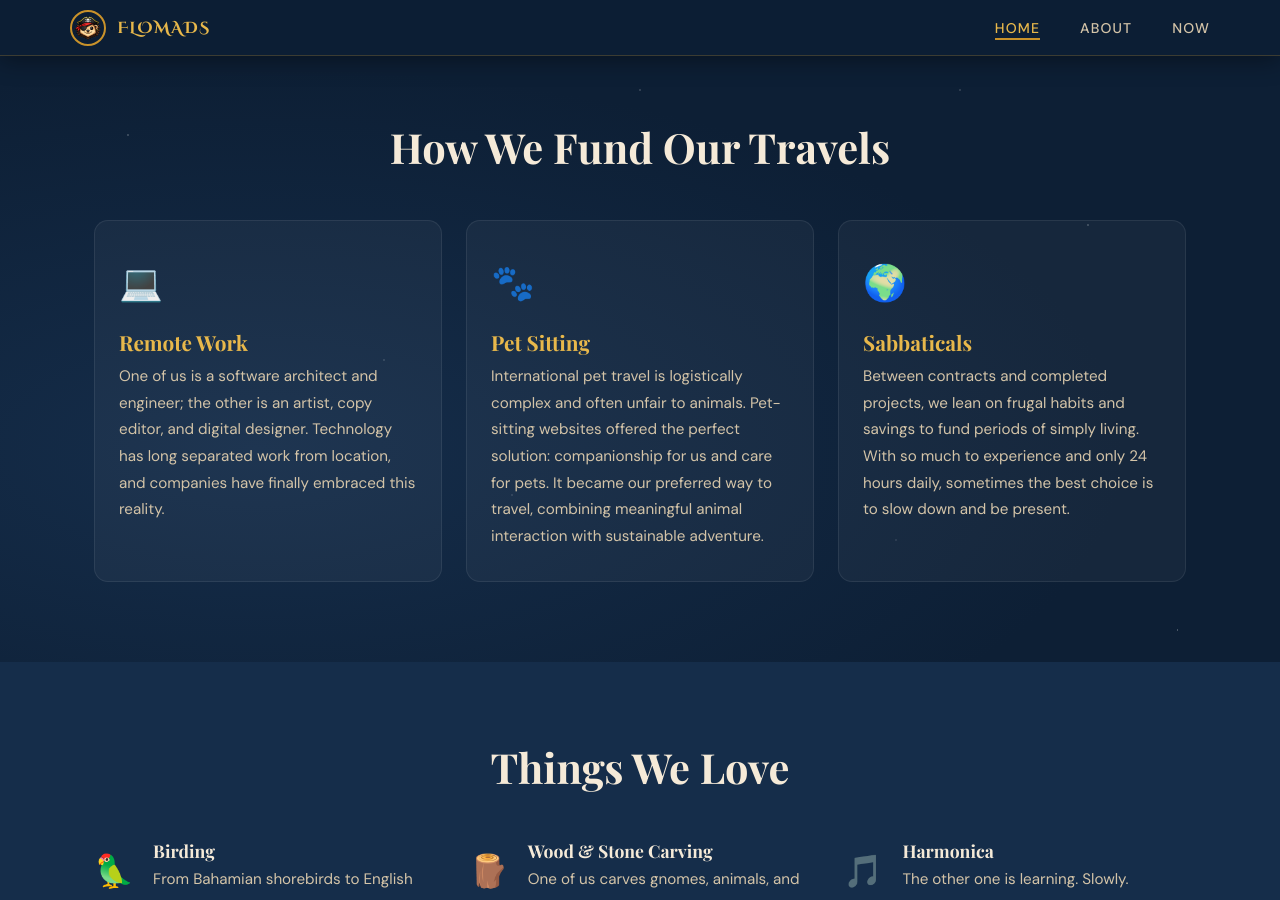
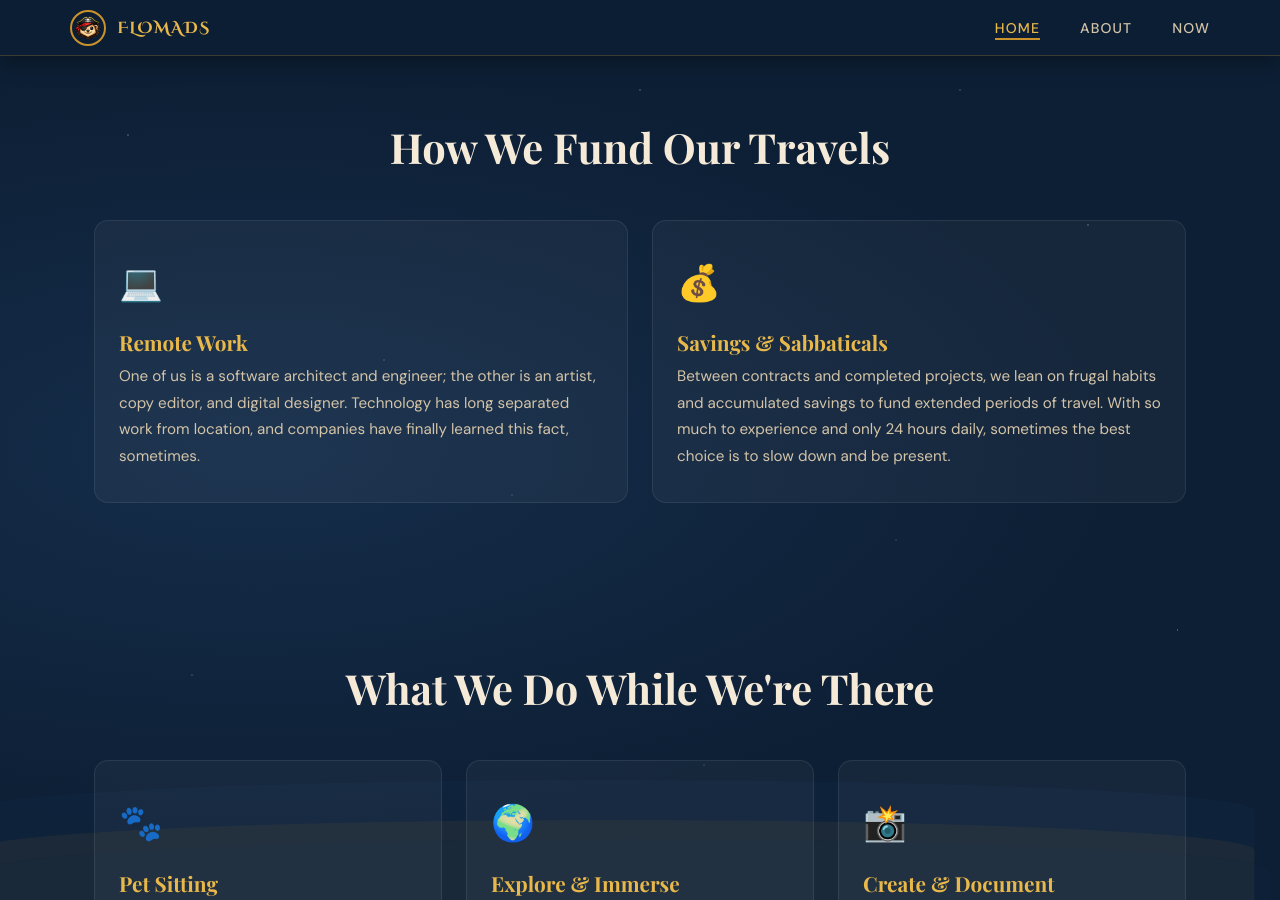
Before and after one commit to Synergy-UpLink/flomads, a Jekyll site: the page built from index.html, in a window 1280 px wide and 900 px high, scrolled down 3255 px. Built offline with Jekyll 4.4.1, drawn with Linux system fonts in a browser that asks for light colours; some web fonts are replaced; some of the changed text lies outside the part shown.

Commit message:
more content refactoring

```diff
--- a/index.html
+++ b/index.html
@@ -169,21 +169,40 @@ petsit at a time."
       <div class="travel-card">
         <div class="travel-icon">💻</div>
         <h3>Remote Work</h3>
-        <p>One of us is a software architect and engineer; the other is an artist, copy editor, and digital designer. Technology has long separated work from location, and companies have finally embraced this reality.</p>
+        <p>One of us is a software architect and engineer; the other is an artist, copy editor, and digital designer. Technology has long separated work from location, and companies have finally learned this fact, sometimes.</p>
       </div>
       <div class="travel-card">
-        <div class="travel-icon">🐾</div>
-        <h3>Pet Sitting</h3>
-        <p>International pet travel is logistically complex and often unfair to animals. Pet-sitting websites offered the perfect solution: companionship for us and care for pets. It became our preferred way to travel, combining meaningful animal interaction with sustainable adventure.</p>
-      </div>
-      <div class="travel-card">
-        <div class="travel-icon">🌍</div>
-        <h3>Sabbaticals</h3>
-        <p>Between contracts and completed projects, we lean on frugal habits and savings to fund periods of simply living. With so much to experience and only 24 hours daily, sometimes the best choice is to slow down and be present.</p>
+        <div class="travel-icon">💰</div>
+        <h3>Savings & Sabbaticals</h3>
+        <p>Between contracts and completed projects, we lean on frugal habits and accumulated savings to fund extended periods of travel. With so much to experience and only 24 hours daily, sometimes the best choice is to slow down and be present.</p>
       </div>
     </div>
   </div>
 </section>
+
+<section class="section travel-section">
+  <div class="container">
+    <h2 class="section-title center">What We Do While We're There</h2>
+    <div class="travel-grid">
+      <div class="travel-card">
+        <div class="travel-icon">🐾</div>
+        <h3>Pet Sitting</h3>
+        <p>International pet travel is logistically complex and often unfair to animals. Pet-sitting websites offered the perfect solution: companionship for us and care for pets. It's become our preferred way to experience a place while building meaningful connections with animals and their owners.</p>
+      </div>
+      <div class="travel-card">
+        <div class="travel-icon">🌍</div>
+        <h3>Explore & Immerse</h3>
+        <p>Whether hiking remote trails, learning local languages, cooking regional cuisine, or simply living alongside the people and communities we encounter, we prioritize deep engagement over tourist checkboxes.</p>
+      </div>
+      <div class="travel-card">
+        <div class="travel-icon">📸</div>
+        <h3>Create & Document</h3>
+        <p>Our backgrounds in art and design naturally lead us to document our travels through photography, writing, and design—capturing not just what we see, but what we experience and learn.</p>
+      </div>
+    </div>
+  </div>
+</section>
+
 
 
 <!-- PASSIONS -->
```
